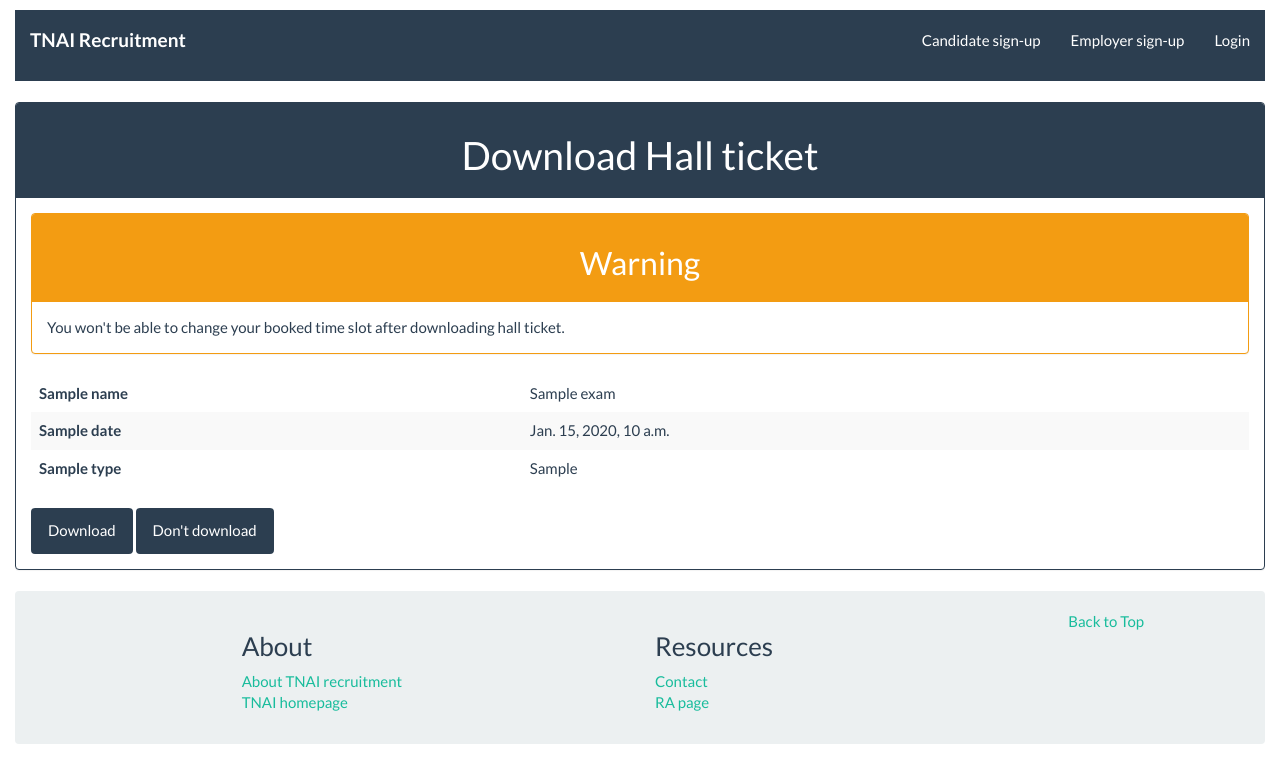
After one commit to consultant-nursing-2017/tnai, a Django app: template exam/templates/exam/candidate_download_hall_ticket.html in a window 1280 px wide. The commit adds this page. Shown: the top 783 px of the page. Run offline with Django 3.2, Linux system fonts and the light colour scheme; the template is opened without the code that fills it: most values are stand-ins (such as "Sample title", 1, 10 or a date in 2020); some libraries are stand-ins or nearby versions.

Commit message:
Download hall ticket

```diff
--- a/candidate/templates/candidate/booked_exam_time_slots.html
+++ b/candidate/templates/candidate/booked_exam_time_slots.html
@@ -24,7 +24,7 @@
                         <td>{{record.time_slot.exam.name}}</td>
                         <td>{{record.time_slot.exam.date}}</td>
                         <td>{{record.time_slot.begin_time}} to {{record.time_slot.end_time}} <a href="/exam/candidate_book_time_slot?exam_id={{record.time_slot.exam.exam_id}}">[Change]</a></td>
-                        <td> <a href="/exam/candidate_show_hall_ticket?exam_id={{record.time_slot.exam.exam_id}}">View hall ticket</td>
+                        <td> <a href="/exam/candidate_download_hall_ticket?exam_id={{record.time_slot.exam.exam_id}}">Download hall ticket</td>
                         <td> Not assigned yet </td>
                     </tr>
                 {% endfor %}
--- a/exam/forms.py
+++ b/exam/forms.py
@@ -48,7 +48,7 @@ class FilterExamListForm(forms.Form):
     exam_date = forms.DateField(input_formats=['%d/%m/%y', '%d-%m-%y', '%d/%m/%Y', '%d-%m-%Y', '%d.%m.%y', '%d.%m.%Y'], required=False, label='Date (DD-MM-YY)', widget=forms.DateInput(format=('%d/%m/%y'), attrs={'size':'15'}), )
     exam_type = forms.ChoiceField(choices=EXAM_TYPE_CHOICES, required=False, label='Type')
     exam_or_interview = forms.CharField(max_length=100, widget=forms.HiddenInput())
-    only_show_interesting = forms.BooleanField(initial=False)
+    only_show_interesting = forms.BooleanField(initial=False, required = False)
 
     def __init__(self, *args, **kwargs):
         super(FilterExamListForm, self).__init__(*args, **kwargs)
--- /dev/null
+++ b/exam/templates/exam/candidate_download_hall_ticket.html
@@ -0,0 +1,48 @@
+{% extends "base_generic.html" %}
+{% load bootstrap3 %}
+{% load static %}
+
+{% block title %}
+{% load static %}
+<!-- <link rel="stylesheet" type="text/css" href="{% static 'employer/style.css' %}" /> -->
+{% endblock %}
+
+{% block content %}
+    <div class="panel panel-primary">
+        <div class="panel-heading">
+            <h1 class="text-center"> Download Hall ticket </h1>
+        </div>
+        <div class="panel-body">
+            <div class="panel panel-warning">
+                <div class="panel-heading">
+                    <h2 class="text-center">Warning</h2>
+                </div>
+                <div class="panel-body">
+                    You won't be able to change your booked time slot after downloading hall ticket.
+                </div>
+            </div>
+            <table class="table table-striped">
+                <tr>
+                <tr>
+                    <th> {{exam.exam_or_interview}} name </th>
+                    <td> {{exam.name}}</td>
+                </tr>
+                <tr>
+                    <th> {{exam.exam_or_interview}} date </th>
+                    <td> {{exam.date}} </td>
+                </tr>
+                <tr>
+                    <th> {{exam.exam_or_interview}} type </th>
+                    <td> {{exam.exam_type}} </td>
+                </tr>
+            </table>
+
+            <form action="/exam/candidate_download_hall_ticket/" method="post" class="form">
+                {% csrf_token %}
+                <input type="hidden" value="{{exam.exam_id}}" name="exam_id"/>
+                {% bootstrap_button "Download" button_type="submit" name="download" %}
+                {% bootstrap_button "Don't download" button_type="submit" name="do_nothing" %}
+            </form>
+        </div>
+    </div>
+{% endblock %}
--- a/exam/urls.py
+++ b/exam/urls.py
@@ -10,5 +10,6 @@ urlpatterns = [
     url(r'^submit_exam/', views.submit_exam, name='submit_exam'),
     url(r'^submit_exam_time_slot/', views.submit_exam_time_slot, name='submit_exam_time_slot'),
     url(r'^candidate_book_time_slot/', views.candidate_book_time_slot, name='candidate_book_time_slot'),
+    url(r'^candidate_download_hall_ticket/', views.candidate_download_hall_ticket, name='candidate_download_hall_ticket'),
     url(r'^candidate_show_hall_ticket/', views.candidate_show_hall_ticket, name='candidate_show_hall_ticket'),
 ]
```
Also changed, not shown: exam/views.py (+79 -2 lines).
